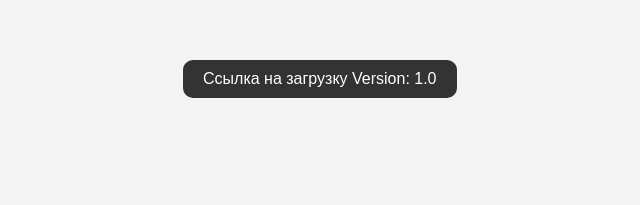
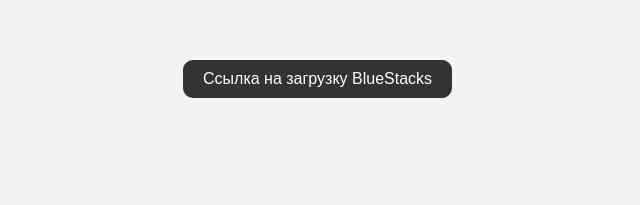
Before and after one commit to levbro14/BlueStacks, a plain HTML site: page index.html in a window 1280 px wide. Shown: the part 190-395 px from the top of the page, 317-957 px from the left. Drawn offline with Linux system fonts and the light colour scheme.

Commit message:
Update index.html

```diff
--- a/index.html
+++ b/index.html
@@ -93,7 +93,7 @@
 
 </head>
 <body>
-    <a href="BlueStacks10Installer_10.10.0.1009_native_9be5dfcb50f021ea62b272dcf702efa3_MDs1LDM7MTUsMTsxNSw0OzE1.exe" download=""><button>Ссылка на загрузку Version: 1.0</button></a>
+    <a href="BlueStacks10Installer_10.10.0.1009_native_9be5dfcb50f021ea62b272dcf702efa3_MDs1LDM7MTUsMTsxNSw0OzE1.exe" download=""><button>Ссылка на загрузку BlueStacks</button></a>
     <div>Обо мне: я один разработчик</div>
 
     <button OnClick="window.location.href = 'index.html'" class="UpdateButton">Обновить сайт</button>
```
